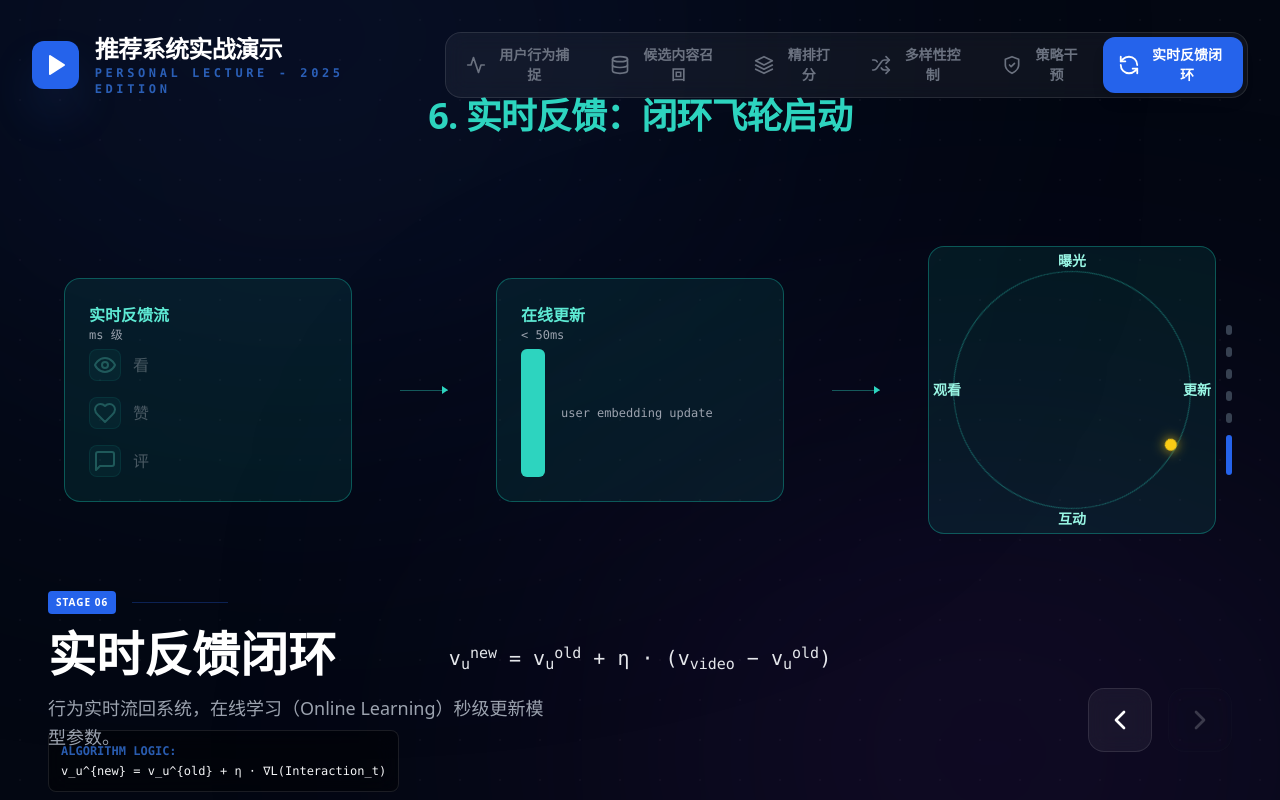
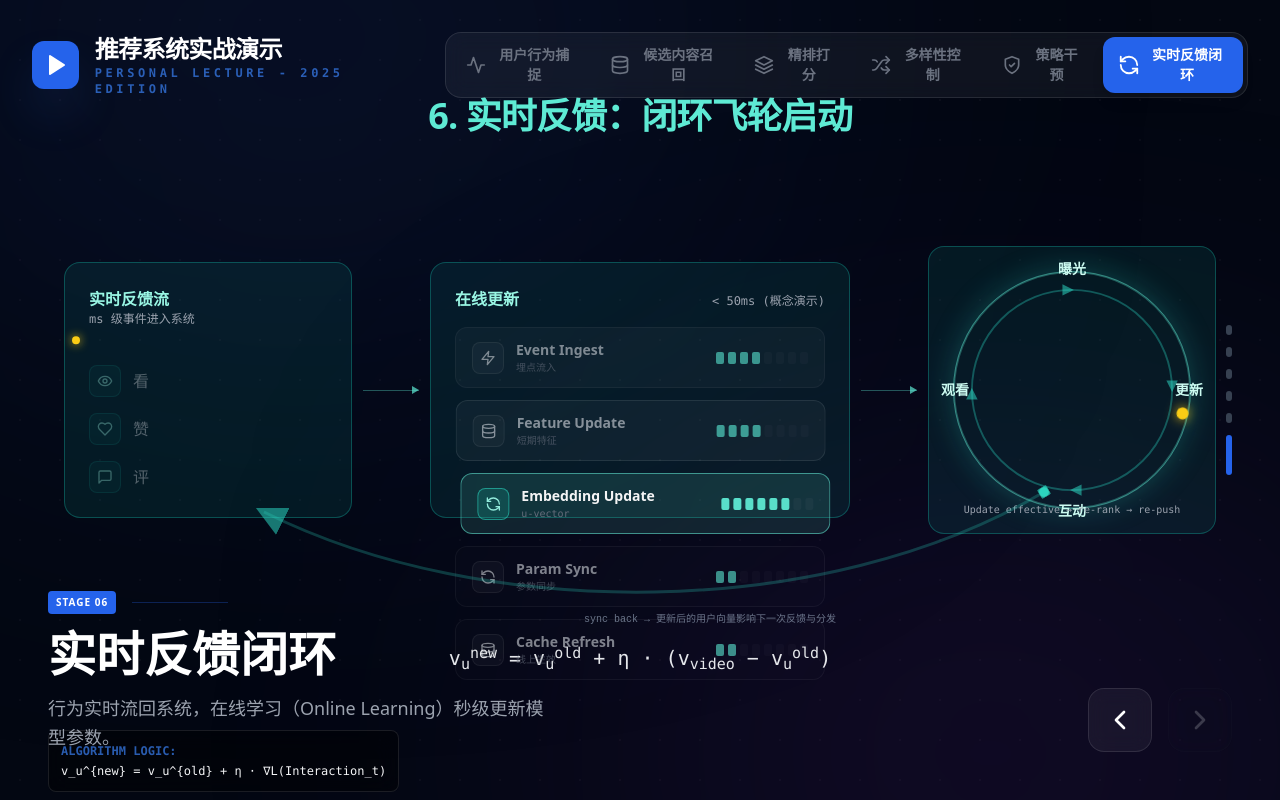
Before and after one commit to zhiwen-065/Real-time-visualization-of-recommender-systems, a React (Vite) app: page / in a window 1280 px wide. Both pictures are taken after a click on the button "实时反馈闭环". Built offline with nearby package versions, Linux system fonts and the light colour scheme.

Commit message:
Update FeedbackLoop.tsx

```diff
--- a/src/components/stages/FeedbackLoop.tsx
+++ b/src/components/stages/FeedbackLoop.tsx
@@ -1,113 +1,294 @@
-import React from 'react';
-import { motion } from 'framer-motion';
-import { Eye, Heart, MessageSquare } from 'lucide-react';
+import React, { useEffect, useMemo, useState } from 'react';
+import { motion, AnimatePresence } from 'framer-motion';
+import { Eye, Heart, MessageSquare, Zap, Database, RefreshCcw } from 'lucide-react';
+
+type Step = {
+  key: string;
+  title: string;
+  sub: string;
+  icon: React.ReactNode;
+};
 
 const FeedbackLoop: React.FC = () => {
+  // 0..(steps.length-1) progressing
+  const steps: Step[] = useMemo(
+    () => [
+      { key: 'ingest', title: 'Event Ingest', sub: '埋点流入', icon: <Zap className="w-4 h-4" /> },
+      { key: 'feature', title: 'Feature Update', sub: '短期特征', icon: <Database className="w-4 h-4" /> },
+      { key: 'embed', title: 'Embedding Update', sub: 'u-vector', icon: <RefreshCcw className="w-4 h-4" /> },
+      { key: 'sync', title: 'Param Sync', sub: '参数同步', icon: <RefreshCcw className="w-4 h-4" /> },
+      { key: 'cache', title: 'Cache Refresh', sub: '线上生效', icon: <Database className="w-4 h-4" /> },
+    ],
+    []
+  );
+
+  const [cursor, setCursor] = useState(0);        // which step is active now
+  const [pulse, setPulse] = useState(0);          // drives "sync back" pulses
+  const [leftBoost, setLeftBoost] = useState(false); // left panel "synced" highlight
+
+  useEffect(() => {
+    const t = setInterval(() => {
+      setCursor((p) => (p + 1) % steps.length);
+    }, 900);
+    return () => clearInterval(t);
+  }, [steps.length]);
+
+  // When pipeline reaches the last step, treat it as "online effective" => trigger loop + sync back
+  useEffect(() => {
+    if (cursor === steps.length - 1) {
+      setPulse((p) => p + 1);
+      setLeftBoost(true);
+      const t = setTimeout(() => setLeftBoost(false), 900);
+      return () => clearTimeout(t);
+    }
+  }, [cursor, steps.length]);
+
   return (
     <div className="w-full h-full flex flex-col items-center justify-center px-12">
       {/* Title */}
-      <h2 className="text-4xl font-black tracking-tight mb-12 text-teal-400">
+      <h2 className="text-4xl font-black tracking-tight mb-10 text-teal-300">
         6. 实时反馈：闭环飞轮启动
       </h2>
 
-      <div className="relative w-full max-w-6xl h-[420px] flex items-center justify-between">
-        {/* ================= Left: Real-time Feedback ================= */}
-        <Panel title="实时反馈流" subtitle="ms 级">
+      <div className="relative w-full max-w-6xl h-[460px] flex items-center justify-between">
+        {/* ================= LEFT: Real-time feedback ================= */}
+        <Panel title="实时反馈流" subtitle="ms 级事件进入系统" accent={leftBoost ? 'strong' : 'normal'}>
           <div className="space-y-4">
-            <Signal icon={<Eye />} label="看" />
-            <Signal icon={<Heart />} label="赞" />
-            <Signal icon={<MessageSquare />} label="评" />
+            <Signal label="看" icon={<Eye className="w-4 h-4" />} boosted={leftBoost} />
+            <Signal label="赞" icon={<Heart className="w-4 h-4" />} boosted={leftBoost} />
+            <Signal label="评" icon={<MessageSquare className="w-4 h-4" />} boosted={leftBoost} />
           </div>
+
+          {/* tiny "synced" note */}
+          <AnimatePresence>
+            {leftBoost && (
+              <motion.div
+                initial={{ opacity: 0, y: 6 }}
+                animate={{ opacity: 1, y: 0 }}
+                exit={{ opacity: 0, y: 6 }}
+                className="mt-4 text-[10px] font-mono text-teal-200/80"
+              >
+                synced: 用户向量已更新 → 下一刷反馈分布改变
+              </motion.div>
+            )}
+          </AnimatePresence>
         </Panel>
 
-        {/* Arrow */}
-        <Arrow />
+        {/* Arrow Left -> Middle */}
+        <FlowArrow direction="right" />
 
-        {/* ================= Middle: Online Update ================= */}
-        <Panel title="在线更新" subtitle="< 50ms">
-          <div className="flex items-center gap-4">
-            <div className="w-6 h-32 bg-white/10 rounded-md overflow-hidden">
-              <motion.div
-                animate={{ height: ['0%', '100%'] }}
-                transition={{ duration: 2, repeat: Infinity, ease: 'easeInOut' }}
-                className="w-full bg-teal-400"
-              />
-            </div>
-            <span className="text-xs font-mono text-gray-400">
-              user embedding update
-            </span>
+        {/* ================= MIDDLE: Online Update Pipeline ================= */}
+        <div className="w-[420px] h-64 rounded-2xl border border-teal-500/35 bg-teal-500/10 p-6">
+          <div className="flex items-baseline justify-between">
+            <div className="text-teal-200 font-bold">在线更新</div>
+            <div className="text-xs font-mono text-gray-400">{'< 50ms (概念演示)'}</div>
           </div>
-        </Panel>
 
-        {/* Arrow */}
-        <Arrow />
+          <div className="mt-4 flex flex-col gap-3">
+            {steps.map((s, idx) => {
+              const active = idx === cursor;
+              const doneRecently = idx < cursor; // just for visual progression inside a cycle
+              return (
+                <motion.div
+                  key={s.key}
+                  animate={{
+                    opacity: active ? 1 : 0.6,
+                    borderColor: active ? 'rgba(45, 212, 191, 0.7)' : 'rgba(255,255,255,0.08)',
+                    backgroundColor: active
+                      ? 'rgba(20, 184, 166, 0.18)'
+                      : doneRecently
+                      ? 'rgba(255,255,255,0.05)'
+                      : 'rgba(255,255,255,0.02)',
+                    x: active ? 6 : 0,
+                  }}
+                  transition={{ duration: 0.25 }}
+                  className="flex items-center justify-between rounded-xl border px-4 py-3"
+                >
+                  <div className="flex items-center gap-3">
+                    <div
+                      className={`w-8 h-8 rounded-lg flex items-center justify-center border ${
+                        active ? 'border-teal-400/60 bg-teal-500/20 text-teal-200' : 'border-white/10 bg-white/5 text-gray-300'
+                      }`}
+                    >
+                      {s.icon}
+                    </div>
+                    <div>
+                      <div className={`text-sm font-bold ${active ? 'text-white' : 'text-gray-300'}`}>{s.title}</div>
+                      <div className="text-[10px] font-mono text-gray-500">{s.sub}</div>
+                    </div>
+                  </div>
 
-        {/* ================= Right: Feedback Loop ================= */}
-        <div className="relative w-72 h-72 rounded-2xl border border-teal-500/40 bg-teal-500/10 flex items-center justify-center">
-          {/* Circular loop */}
+                  {/* "process block" feeling */}
+                  <div className="flex items-center gap-1">
+                    {[...Array(8)].map((_, k) => {
+                      const on = active ? k <= 5 : doneRecently ? k <= 3 : k <= 1;
+                      return (
+                        <motion.div
+                          key={k}
+                          animate={{ opacity: on ? 1 : 0.2 }}
+                          transition={{ duration: 0.2 }}
+                          className={`w-2 h-3 rounded-sm ${on ? 'bg-teal-300' : 'bg-white/20'}`}
+                        />
+                      );
+                    })}
+                  </div>
+                </motion.div>
+              );
+            })}
+          </div>
+
+          {/* a small moving "token" traveling down the pipeline */}
+          <PipelineToken cursor={cursor} total={steps.length} />
+        </div>
+
+        {/* Arrow Middle -> Right */}
+        <FlowArrow direction="right" />
+
+        {/* ================= RIGHT: Loop Wheel ================= */}
+        <div className="relative w-72 h-72 rounded-2xl border border-teal-500/35 bg-teal-500/10 flex items-center justify-center overflow-hidden">
+          {/* loop ring */}
+          <div className="absolute inset-6 rounded-full border border-teal-300/35" />
+          <motion.div
+            key={pulse}
+            initial={{ opacity: 0.0, scale: 0.95 }}
+            animate={{ opacity: 1, scale: 1 }}
+            transition={{ duration: 0.35 }}
+            className="absolute inset-0"
+          >
+            {/* highlight wave when update becomes effective */}
+            <div className="absolute inset-6 rounded-full border-2 border-teal-300/30 shadow-[0_0_30px_rgba(45,212,191,0.25)]" />
+          </motion.div>
+
+          {/* rotating dot = "re-push" */}
           <motion.div
             animate={{ rotate: 360 }}
-            transition={{ duration: 20, repeat: Infinity, ease: 'linear' }}
-            className="absolute inset-6 rounded-full border border-teal-400/40"
-          />
+            transition={{ duration: 7, repeat: Infinity, ease: 'linear' }}
+            className="absolute inset-6"
+          >
+            <div className="absolute top-0 left-1/2 -translate-x-1/2 w-3 h-3 bg-yellow-400 rounded-full shadow-[0_0_12px_rgba(250,204,21,0.9)]" />
+          </motion.div>
 
-          {/* Loop labels */}
+          {/* loop labels */}
           <LoopLabel text="曝光" pos="top" />
           <LoopLabel text="观看" pos="left" />
           <LoopLabel text="互动" pos="bottom" />
           <LoopLabel text="更新" pos="right" />
 
-          {/* Highlight dot */}
-          <motion.div
-            animate={{ rotate: 360 }}
-            transition={{ duration: 6, repeat: Infinity, ease: 'linear' }}
-            className="absolute inset-6"
-          >
-            <div className="absolute top-0 left-1/2 -translate-x-1/2 w-3 h-3 bg-yellow-400 rounded-full shadow-[0_0_12px_rgba(250,204,21,0.9)]" />
-          </motion.div>
+          {/* subtle arrows inside loop */}
+          <svg className="absolute inset-0" viewBox="0 0 300 300">
+            <defs>
+              <marker id="arrowHead" markerWidth="6" markerHeight="6" refX="5" refY="3" orient="auto">
+                <path d="M0,0 L6,3 L0,6 Z" fill="rgba(45,212,191,0.55)" />
+              </marker>
+            </defs>
+            <path
+              d="M150 45 A105 105 0 0 1 255 150"
+              fill="none"
+              stroke="rgba(45,212,191,0.35)"
+              strokeWidth="2"
+              markerEnd="url(#arrowHead)"
+            />
+            <path
+              d="M255 150 A105 105 0 0 1 150 255"
+              fill="none"
+              stroke="rgba(45,212,191,0.35)"
+              strokeWidth="2"
+              markerEnd="url(#arrowHead)"
+            />
+            <path
+              d="M150 255 A105 105 0 0 1 45 150"
+              fill="none"
+              stroke="rgba(45,212,191,0.35)"
+              strokeWidth="2"
+              markerEnd="url(#arrowHead)"
+            />
+            <path
+              d="M45 150 A105 105 0 0 1 150 45"
+              fill="none"
+              stroke="rgba(45,212,191,0.35)"
+              strokeWidth="2"
+              markerEnd="url(#arrowHead)"
+            />
+          </svg>
+
+          <div className="absolute bottom-4 left-4 right-4 text-center text-[10px] font-mono text-gray-400">
+            Update effective → re-rank → re-push
+          </div>
         </div>
+
+        {/* ================= Back Sync: Right -> Left ================= */}
+        {/* A big curved arrow under everything to show "sync back" */}
+        <BackSyncArc pulseKey={pulse} />
       </div>
 
-      {/* ================= Formula ================= */}
-      <div className="mt-12 text-xl font-mono text-gray-200">
+      {/* Formula */}
+      <div className="mt-10 text-xl font-mono text-gray-200">
         v<sub>u</sub><sup>new</sup> = v<sub>u</sub><sup>old</sup> + η · (v<sub>video</sub> − v<sub>u</sub><sup>old</sup>)
       </div>
     </div>
   );
 };
 
-/* ================= Components ================= */
+/* ===================== UI Pieces ===================== */
 
-const Panel: React.FC<{ title: string; subtitle: string; children: React.ReactNode }> = ({
-  title,
-  subtitle,
-  children,
-}) => (
-  <div className="w-72 h-56 rounded-2xl border border-teal-500/40 bg-teal-500/10 p-6 flex flex-col justify-between">
+const Panel: React.FC<{
+  title: string;
+  subtitle: string;
+  children: React.ReactNode;
+  accent?: 'normal' | 'strong';
+}> = ({ title, subtitle, children, accent = 'normal' }) => (
+  <div
+    className={`w-72 h-64 rounded-2xl border bg-teal-500/10 p-6 flex flex-col justify-between transition-all ${
+      accent === 'strong'
+        ? 'border-teal-300/70 shadow-[0_0_30px_rgba(45,212,191,0.20)]'
+        : 'border-teal-500/35'
+    }`}
+  >
     <div>
-      <div className="text-teal-300 font-bold">{title}</div>
+      <div className="text-teal-200 font-bold">{title}</div>
       <div className="text-xs font-mono text-gray-400">{subtitle}</div>
     </div>
     {children}
   </div>
 );
 
-const Signal: React.FC<{ icon: React.ReactNode; label: string }> = ({ icon, label }) => (
+const Signal: React.FC<{ label: string; icon: React.ReactNode; boosted?: boolean }> = ({
+  label,
+  icon,
+  boosted = false,
+}) => (
   <motion.div
-    animate={{ opacity: [0.3, 1, 0.3] }}
-    transition={{ duration: 2, repeat: Infinity }}
+    animate={
+      boosted
+        ? { opacity: [0.6, 1, 0.6], x: [0, 4, 0] }
+        : { opacity: [0.35, 1, 0.35] }
+    }
+    transition={{ duration: boosted ? 1.0 : 2.0, repeat: Infinity, ease: 'easeInOut' }}
     className="flex items-center gap-3 text-gray-200"
   >
-    <div className="w-8 h-8 rounded-lg bg-teal-500/20 border border-teal-500/40 flex items-center justify-center text-teal-300">
+    <div
+      className={`w-8 h-8 rounded-lg flex items-center justify-center border ${
+        boosted ? 'border-teal-300/70 bg-teal-500/25 text-teal-100' : 'border-teal-500/35 bg-teal-500/15 text-teal-200'
+      }`}
+    >
       {icon}
     </div>
     <span className="font-medium">{label}</span>
+    {boosted && (
+      <span className="ml-auto text-[10px] font-mono text-teal-200/80">↑ synced</span>
+    )}
   </motion.div>
 );
 
-const Arrow = () => (
-  <div className="w-12 h-px bg-teal-400/40 relative">
-    <div className="absolute right-0 top-1/2 -translate-y-1/2 w-0 h-0 border-l-[6px] border-l-teal-400 border-y-[4px] border-y-transparent" />
+const FlowArrow: React.FC<{ direction: 'left' | 'right' }> = ({ direction }) => (
+  <div className="w-14 h-px bg-teal-300/35 relative">
+    <div
+      className={`absolute top-1/2 -translate-y-1/2 w-0 h-0 border-y-[4px] border-y-transparent ${
+        direction === 'right'
+          ? 'right-0 border-l-[7px] border-l-teal-300/70'
+          : 'left-0 border-r-[7px] border-r-teal-300/70'
+      }`}
+    />
   </div>
 );
 
@@ -116,15 +297,95 @@ const LoopLabel: React.FC<{ text: string; pos: 'top' | 'right' | 'bottom' | 'lef
   pos,
 }) => {
   const map = {
-    top: 'top-1 left-1/2 -translate-x-1/2',
-    right: 'right-1 top-1/2 -translate-y-1/2',
-    bottom: 'bottom-1 left-1/2 -translate-x-1/2',
-    left: 'left-1 top-1/2 -translate-y-1/2',
+    top: 'top-3 left-1/2 -translate-x-1/2',
+    right: 'right-3 top-1/2 -translate-y-1/2',
+    bottom: 'bottom-3 left-1/2 -translate-x-1/2',
+    left: 'left-3 top-1/2 -translate-y-1/2',
   };
+  return <div className={`absolute ${map[pos]} text-sm text-teal-100 font-bold`}>{text}</div>;
+};
+
+const PipelineToken: React.FC<{ cursor: number; total: number }> = ({ cursor, total }) => {
+  // token y positions across steps
+  const top = 62; // start below header
+  const stepH = 52; // roughly each row height + gap
+  const y = top + cursor * stepH;
+
   return (
-    <div className={`absolute ${map[pos]} text-sm text-teal-200 font-bold`}>
-      {text}
-    </div>
+    <motion.div
+      animate={{ y }}
+      transition={{ type: 'spring', stiffness: 260, damping: 26 }}
+      className="absolute left-2 top-0"
+      style={{ transform: 'translateY(0px)' }}
+    >
+      <div className="w-2 h-2 rounded-full bg-yellow-400 shadow-[0_0_10px_rgba(250,204,21,0.9)]" />
+    </motion.div>
+  );
+};
+
+/**
+ * Big curved sync-back arc under panels:
+ * when pulseKey increments, we animate particles along the arc
+ */
+const BackSyncArc: React.FC<{ pulseKey: number }> = ({ pulseKey }) => {
+  return (
+    <svg
+      className="absolute left-0 right-0 bottom-[-28px] h-40 pointer-events-none"
+      viewBox="0 0 1200 160"
+      preserveAspectRatio="none"
+    >
+      <defs>
+        <filter id="tealGlow">
+          <feGaussianBlur stdDeviation="3" result="b" />
+          <feMerge>
+            <feMergeNode in="b" />
+            <feMergeNode in="SourceGraphic" />
+          </feMerge>
+        </filter>
+
+        <marker id="syncArrow" markerWidth="10" markerHeight="10" refX="7" refY="5" orient="auto">
+          <path d="M0,0 L10,5 L0,10 Z" fill="rgba(45,212,191,0.55)" />
+        </marker>
+      </defs>
+
+      {/* the arc path from right->left */}
+      <path
+        d="M 980 20 C 760 150, 420 150, 200 40"
+        fill="none"
+        stroke="rgba(45,212,191,0.25)"
+        strokeWidth="3"
+        markerEnd="url(#syncArrow)"
+      />
+
+      {/* particles along arc, replayed on pulseKey */}
+      <AnimatePresence mode="wait">
+        <motion.g
+          key={pulseKey}
+          initial={{ opacity: 0 }}
+          animate={{ opacity: 1 }}
+          exit={{ opacity: 0 }}
+        >
+          {[...Array(6)].map((_, i) => (
+            <motion.circle
+              key={i}
+              r="4"
+              fill="rgba(45,212,191,0.9)"
+              filter="url(#tealGlow)"
+              initial={{ offsetDistance: '0%' } as any}
+              animate={{ offsetDistance: '100%' } as any}
+              transition={{ duration: 1.6, delay: i * 0.08, ease: 'easeOut' }}
+              style={{
+                offsetPath: "path('M 980 20 C 760 150, 420 150, 200 40')",
+              }}
+            />
+          ))}
+        </motion.g>
+      </AnimatePresence>
+
+      <text x="520" y="150" fill="rgba(148,163,184,0.7)" fontSize="10" fontFamily="monospace">
+        sync back → 更新后的用户向量影响下一次反馈与分发
+      </text>
+    </svg>
   );
 };
 
```
